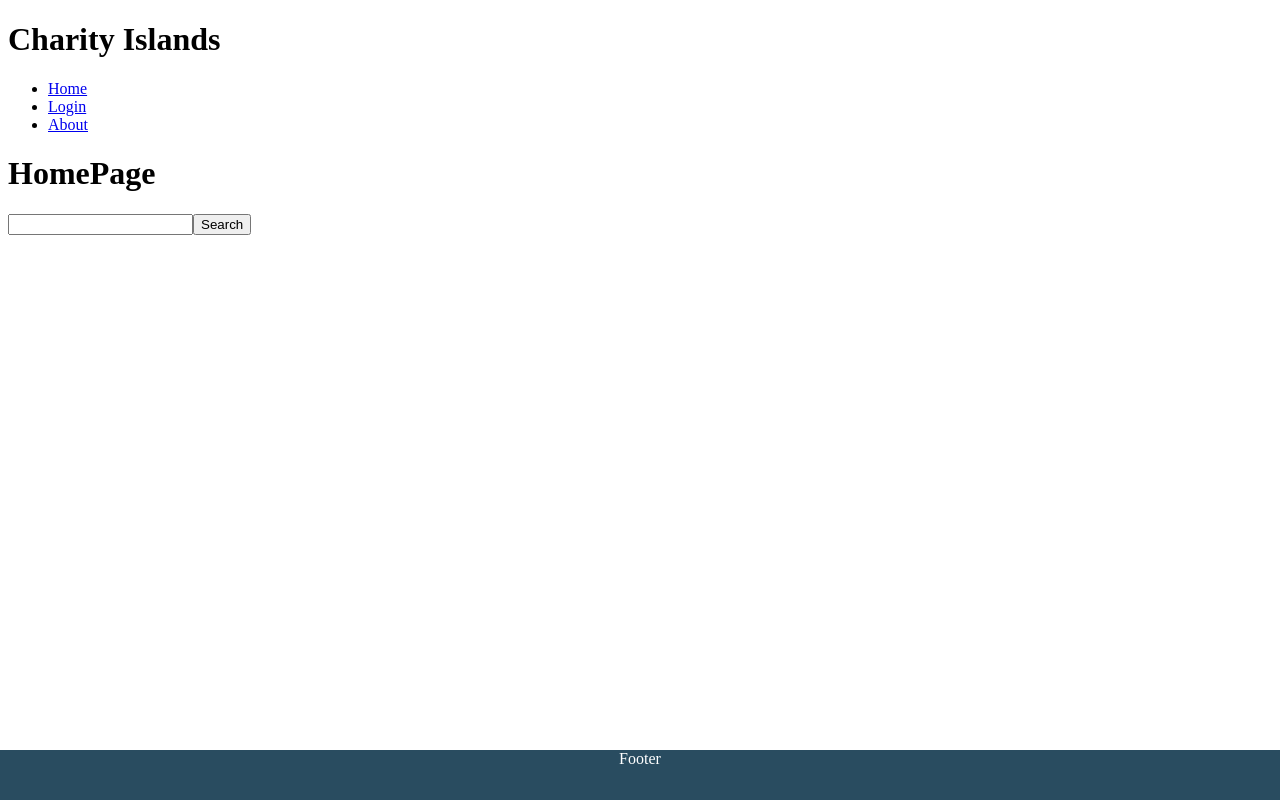
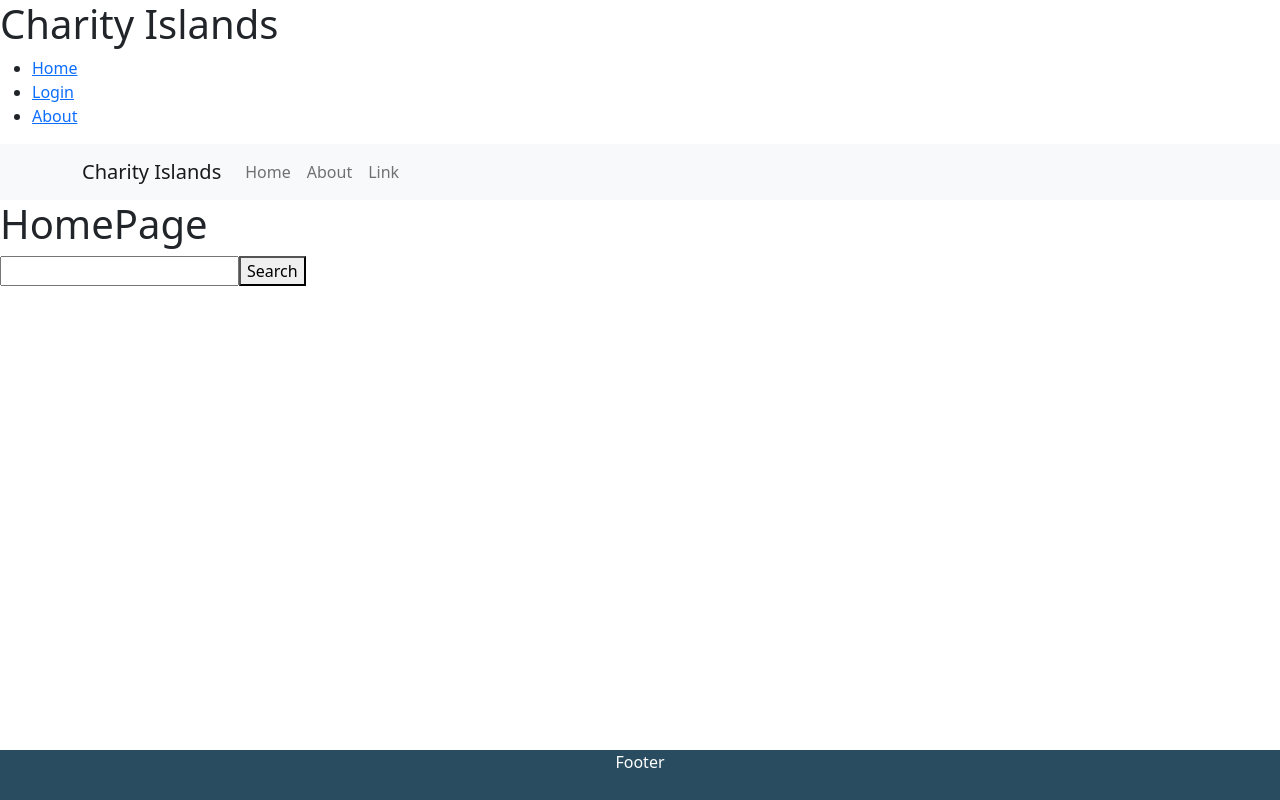
Before and after one commit to Tedejer/Capstone, a React (Create React App) app in the folder charity-islands/: page / in a window 1280 px wide. Built offline with nearby package versions, Linux system fonts and the light colour scheme.

Commit message:
Implemented Bootstrap and started NavBar

```diff
--- a/charity-islands/package.json
+++ b/charity-islands/package.json
@@ -6,7 +6,9 @@
     "@testing-library/jest-dom": "^5.16.2",
     "@testing-library/react": "^12.1.3",
     "@testing-library/user-event": "^13.5.0",
+    "bootstrap": "^5.1.3",
     "react": "^17.0.2",
+    "react-bootstrap": "^2.1.2",
     "react-dom": "^17.0.2",
     "react-router-dom": "^6.2.1",
     "react-scripts": "^3.0.1",
--- a/charity-islands/public/index.html
+++ b/charity-islands/public/index.html
@@ -10,6 +10,9 @@
       content="Web site created using create-react-app"
     />
     <link rel="apple-touch-icon" href="%PUBLIC_URL%/logo192.png" />
+    <link rel="stylesheet" href="https://stackpath.bootstrapcdn.com/bootstrap/4.1.0/css/bootstrap.min.css"
+    integrity="sha384-9gVQ4dYFwwWSjIDZnLEWnxCjeSWFphJiwGPXr1jddIhOegiu1FwO5qRGvFXOdJZ4"
+    crossorigin="anonymous">
     <!--
       manifest.json provides metadata used when your web app is installed on a
       user's mobile device or desktop. See https://developers.google.com/web/fundamentals/web-app-manifest/
--- a/charity-islands/src/App.js
+++ b/charity-islands/src/App.js
@@ -1,7 +1,8 @@
 import React from "react";
 import { Route, Routes } from "react-router-dom";
+import { Navbar, Nav, NavDropdown, Container } from "react-bootstrap";
 
-import Navbar from "./components/Navbar";
+import NavbarV1 from "./components/NavbarV1";
 import HomePage from "./pages/HomePage";
 import LoginPage from "./pages/LoginPage";
 import UserPage from "./pages/UserPage";
@@ -16,7 +17,7 @@ function App() {
       <header>
         <h1>Charity Islands</h1>
       </header>
-      <Navbar />
+      <NavbarV1 />
       <Routes>
         <Route path="/" element={<HomePage />} />
         <Route path="/LoginPage" element={<LoginPage />} />
--- a/charity-islands/src/components/Navbar.js
+++ /dev/null
@@ -1,24 +0,0 @@
-import React from "react";
-import { Link } from "react-router-dom";
-
-function Navbar() {
-  return (
-    <div>
-      <nav>
-        <ul>
-          <li>
-            <Link to="/">Home</Link>
-          </li>
-          <li>
-            <Link to="/LoginPage">Login</Link>
-          </li>
-          <li>
-            <Link to="/AboutPage">About</Link>
-          </li>
-        </ul>
-      </nav>
-    </div>
-  );
-}
-
-export default Navbar;
--- /dev/null
+++ b/charity-islands/src/components/NavbarV1.js
@@ -0,0 +1,38 @@
+import React from "react";
+import { Link } from "react-router-dom";
+import { Navbar, Nav, Container } from "react-bootstrap";
+
+function NavbarV1() {
+  return (
+    <div>
+      <nav>
+        <ul>
+          <li>
+            <Link to="/">Home</Link>
+          </li>
+          <li>
+            <Link to="/LoginPage">Login</Link>
+          </li>
+          <li>
+            <Link to="/AboutPage">About</Link>
+          </li>
+        </ul>
+      </nav>
+      <Navbar bg="light" expand="lg">
+        <Container>
+          <Navbar.Brand href="#home">Charity Islands</Navbar.Brand>
+          <Navbar.Toggle aria-controls="basic-navbar-nav" />
+          <Navbar.Collapse id="basic-navbar-nav">
+            <Nav className="me-auto">
+              <Nav.Link href="HomePage.js">Home</Nav.Link>
+              <Nav.Link href="AboutPage.js">About</Nav.Link>
+              <Nav.Link href="#link">Link</Nav.Link>
+            </Nav>
+          </Navbar.Collapse>
+        </Container>
+      </Navbar>
+    </div>
+  );
+}
+
+export default NavbarV1;
--- a/charity-islands/src/index.js
+++ b/charity-islands/src/index.js
@@ -3,6 +3,7 @@ import ReactDOM from "react-dom";
 import { BrowserRouter } from "react-router-dom";
 import "./index.css";
 import App from "./App";
+import 'bootstrap/dist/css/bootstrap.min.css';
 
 ReactDOM.render(
   <BrowserRouter>
```
Also changed, not shown: 1 other file (tests, documents, lock files or other folders).
